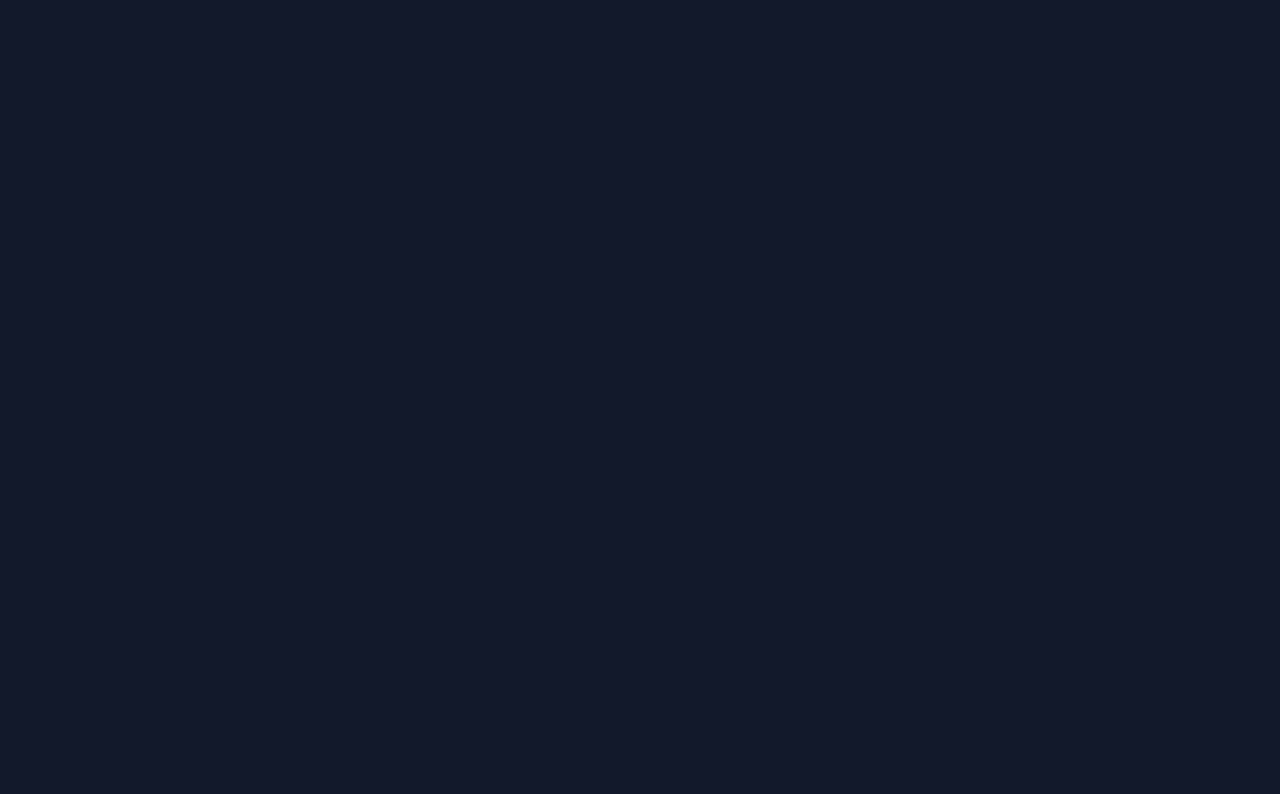
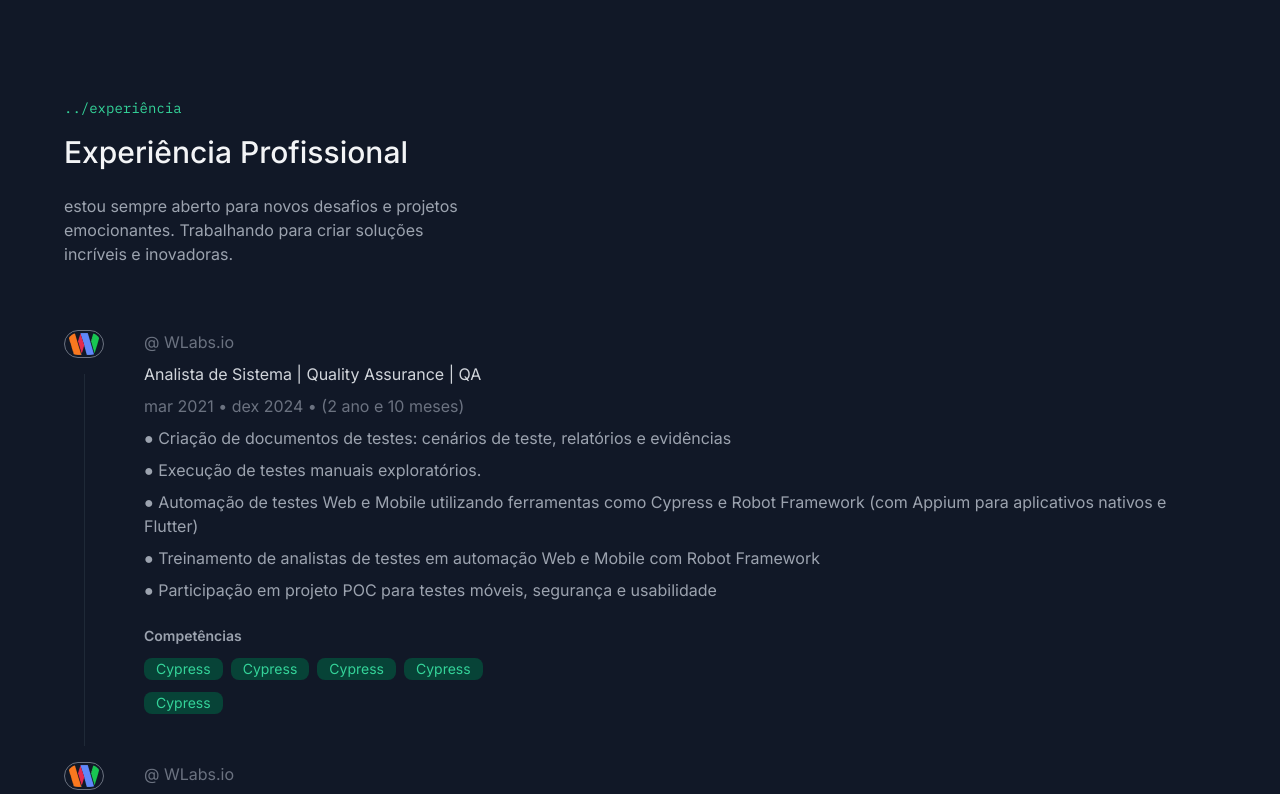
Before and after one commit to CristianoSFMothe/Portfolio, a Next.js app: page / in a window 1280 px wide. Shown: the part 3060-3854 px from the top of the page. Before the commit the page ends 3094 px from the top, so only its background shows below. Built offline with nearby package versions, Linux system fonts and the light colour scheme.

Commit message:
feat: page section WorkExperience

```diff
--- a/app/components/pages/highlighted-projects/index.tsx
+++ b/app/components/pages/highlighted-projects/index.tsx
@@ -7,7 +7,7 @@
 
 export const HighlightedProjects = () => {
   return (
-    <section className="container py-16">
+    <section className="container py-16 text-right">
       <SectionTitle subtitle="destaques" title="Projetos em destaque" />
       <HorizontalDivider className="mb-16" />
 
--- /dev/null
+++ b/app/components/pages/work-experience/experience-item.tsx
@@ -0,0 +1,73 @@
+import Image from "next/image";
+import { TechBadge } from "@/app/components/tech-badge";
+
+export const ExperiencieItem = () => {
+  return (
+    <div className="grid grid-cols-[40px,1fr] gap-4 md:gap-10">
+      <div className="flex flex-col items-center gap-4">
+        <div className="rounded-full border border-gray-500 p-0.5">
+          <Image
+            src="/images/icons/wlabs_io_logo.svg"
+            alt="Logo wlabs.io"
+            width={40}
+            height={40}
+            className="rounded-full object-cover"
+          />
+        </div>
+
+        <div className="h-full w-[1px] bg-gray-800"></div>
+      </div>
+
+      <div>
+        <div className="flex flex-col gap-2 text-sm sm:text-base">
+          <a
+            href="https://www.linkedin.com/company/wlabs-io/"
+            target="_blank"
+            className="text-gray-500 hover:text-emerald-500 transition-colors"
+          >
+            @ WLabs.io
+          </a>
+
+          <h4 className="text-gray-300">
+            Analista de Sistema | Quality Assurance | QA
+          </h4>
+
+          <span className="text-gray-500">
+            mar 2021 • dex 2024 • (2 ano e 10 meses)
+          </span>
+
+          <p className="text-gray-400">
+            ● Criação de documentos de testes: cenários de teste, relatórios e
+            evidências
+          </p>
+          <p className="text-gray-400">
+            ● Execução de testes manuais exploratórios.
+          </p>
+          <p className="text-gray-400">
+            ● Automação de testes Web e Mobile utilizando ferramentas como
+            Cypress e Robot Framework (com Appium para aplicativos nativos e
+            Flutter)
+          </p>
+          <p className="text-gray-400">
+            ● Treinamento de analistas de testes em automação Web e Mobile com
+            Robot Framework
+          </p>
+          <p className="text-gray-400">
+            ● Participação em projeto POC para testes móveis, segurança e
+            usabilidade
+          </p>
+        </div>
+
+        <p className="text-gray-400 text-sm mb-3 mt-6 font-semibold">Competências</p>
+
+        <div className="flex gap-x-2 gap-y-3 flex-wrap lg:max-w-[350px] mb-8">
+          <TechBadge name="Cypress" />
+          <TechBadge name="Cypress" />
+          <TechBadge name="Cypress" />
+          <TechBadge name="Cypress" />
+          <TechBadge name="Cypress" />
+        </div>
+      </div>
+    </div>
+  );
+};
--- /dev/null
+++ b/app/components/pages/work-experience/index.tsx
@@ -0,0 +1,23 @@
+import { HorizontalDivider } from "../../divider/horizontal";
+import { SectionTitle } from "../../section-title";
+import { ExperiencieItem } from "./experience-item";
+
+export const WorkExperience = () => {
+  return (
+    <section className="container py-16 flex gap-10 md:gap-4 lg:gap-16 md:flex-col flex-col">
+      <div className="max-w-[420px]">
+        <SectionTitle subtitle="experiência" title="Experiência Profissional" />
+
+        <p className="text-gray-400 mt-6">
+          estou sempre aberto para novos desafios e projetos emocionantes.
+          Trabalhando para criar soluções incríveis e inovadoras.
+        </p>
+      </div>
+
+      <div className="flex flex-col gap-4">
+        <ExperiencieItem />
+        <ExperiencieItem />
+      </div>
+    </section>
+  );
+};
--- a/app/page.tsx
+++ b/app/page.tsx
@@ -2,6 +2,7 @@
 import { AboutMe } from "./components/pages/home/about/about-me";
 import { HeroSection } from "./components/pages/home/hero-section";
 import { KnownTechs } from "./components/pages/known-techs";
+import { WorkExperience } from "./components/pages/work-experience";
 
 export default async function Home() {
   return (
@@ -10,6 +11,7 @@
       <KnownTechs />
       <AboutMe />
       <HighlightedProjects />
+      <WorkExperience />
     </>
   )
 }
```
Also changed, not shown: public/images/icons/wlabs_io_logo.svg (added).
